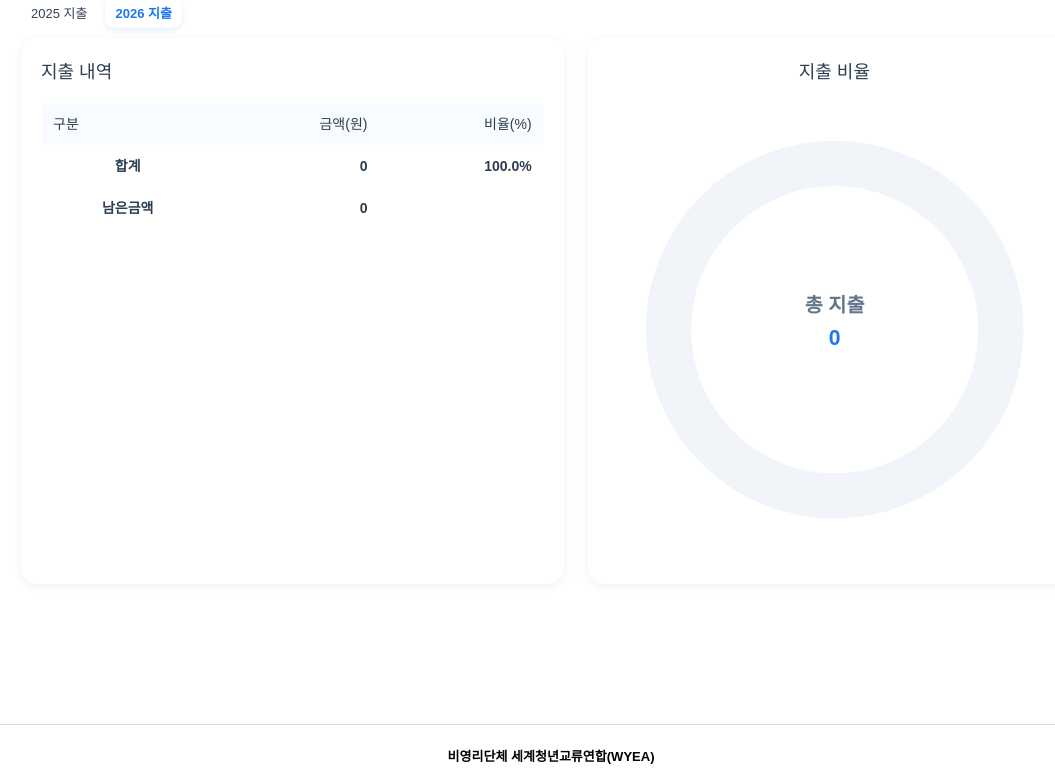
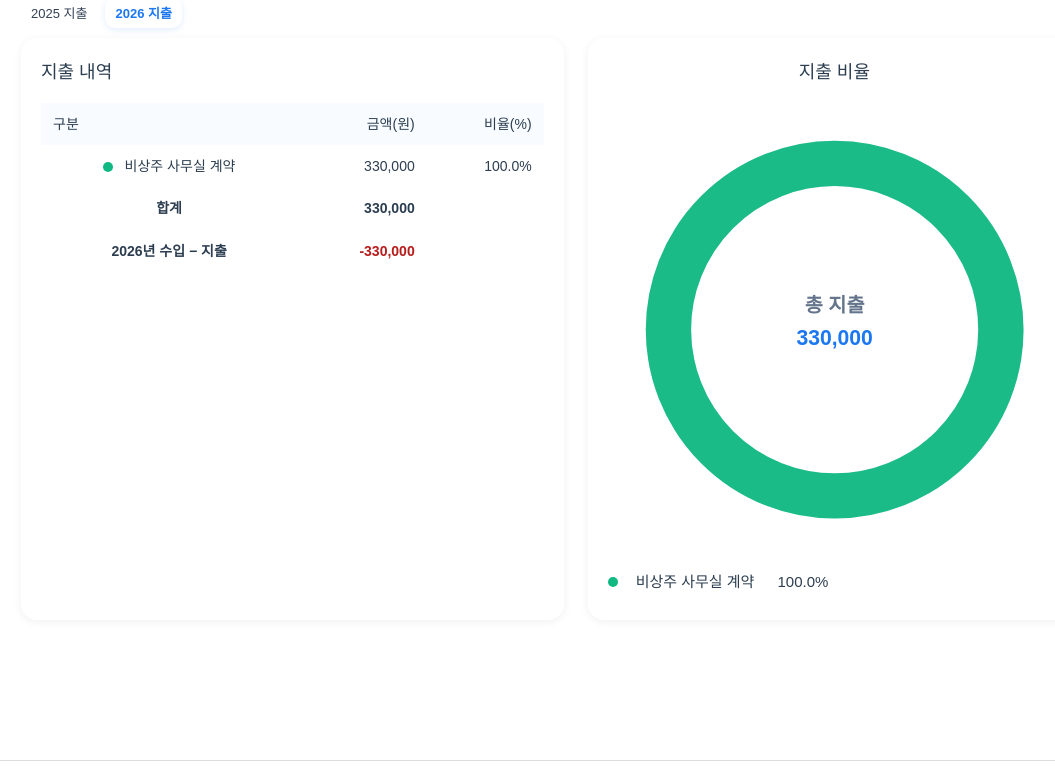
Before and after one commit to wyeaKR/WYEA-frontend, a Vue app: page /financialreport in a window 1280 px wide. Shown: the part 912-1682 px from the top of the page, without its empty margins (89-1144 px from the left). Built offline with nearby package versions, Linux system fonts and the light colour scheme; what quasar would draw is missing.

Commit message:
제정보고 관련 수정

```diff
--- /dev/null
+++ b/src/content/financialReports.ts
@@ -0,0 +1,51 @@
+// label(이름), amount(원)만 입력하면 색상이 자동 배정됩니다. color는 개별 지정할 때만 추가하세요.
+export type Item = { label: string; amount: number; color?: string }
+
+const palettes = {
+  income: ['#1C77F2', '#60A5FA', '#1E40AF', '#38BDF8', '#3B82F6', '#93C5FD', '#075985', '#818CF8'],
+  spending: ['#10B981', '#6EE7B7', '#065F46', '#34D399', '#15803D', '#A7F3D0', '#047857', '#4ADE80'],
+} as const
+
+// 순서대로 배정하며 팔레트를 모두 사용하면 처음부터 반복합니다. 원본 항목은 변경하지 않습니다.
+export const withItemColors = (items: Item[], kind: keyof typeof palettes): Item[] =>
+  items.map((item, index) => ({
+    ...item,
+    color: item.color ?? palettes[kind][index % palettes[kind].length] ?? palettes[kind][0],
+  }))
+
+export const incomeitems2025: Item[] = [
+  { label: '행사 참가비 수입', amount: 350_000 },
+]
+
+export const incomeitems2026: Item[] = []
+// #1C77F2 (진한 블루)
+// #2D99FF (중간 블루)
+// #5EB1FF (밝은 블루)
+// #7DC3FF (하늘색 톤)
+// #A6C7F9 (파스텔 블루)
+// #CFE4FF (아주 연한 블루)
+// #525B61 (짙은 차콜)
+// #6B7280 (미디엄 그레이)
+// #9AA9B2 (밝은 그레이)
+// #E2E8F0 (연한 실버톤)
+
+export const spendingitems2025: Item[] = [
+  { label: '봉사활동 장비', amount: 29_530 },
+  { label: '운영비', amount: 83_228 },
+  { label: '비상주 사무실 계약', amount: 396_000 },
+  { label: '행사참가비', amount: 716_197 },
+]
+
+export const spendingitems2026: Item[] = [
+  { label: '비상주 사무실 계약', amount: 330_000 },
+]
+// #065F46 (딥 그린·짙은 초록)
+// #047857 (청록빛 중간 초록)
+// #10B981 (밝은 에메랄드)
+// #34D399 (민트 톤 밝은 초록)
+// #6EE7B7 (파스텔 민트)
+// #A7F3D0 (아주 연한 민트)
+// #064E3B (딥 포레스트·짙은 차콜 초록)
+// #15803D (리치 그린·미디엄 톤)
+// #4ADE80 (라이트 그린)
+// #BBF7D0 (연한 실버톤 그린)
--- a/src/views/FinancialReport.vue
+++ b/src/views/FinancialReport.vue
@@ -1,8 +1,9 @@
 <script setup lang="ts">
 import { computed, ref } from 'vue'
+import { incomeitems2025, incomeitems2026, spendingitems2025, spendingitems2026, withItemColors, type Item } from '@/content/financialReports'
 
 
-type Item = { label: string; amount: number; color?: string }
+
 type ItemWithPct = Item & { pct: number }
 
 // 포맷터
@@ -21,51 +22,12 @@ const arcPath = (cx: number, cy: number, r: number, start: number, end: number)
   return `M ${s.x} ${s.y} A ${r} ${r} 0 ${large} 0 ${e.x} ${e.y}`
 }
 
-const incomeitems2025 = ref<Item[]>([
-  { label: '행사 참가비 수입', amount: 350_000, color: '#1C77F2' },
-])
-
-const incomeitems2026 = ref<Item[]>([
-
-])
-// #1C77F2 (진한 블루)
-// #2D99FF (중간 블루)
-// #5EB1FF (밝은 블루)
-// #7DC3FF (하늘색 톤)
-// #A6C7F9 (파스텔 블루)
-// #CFE4FF (아주 연한 블루)
-// #525B61 (짙은 차콜)
-// #6B7280 (미디엄 그레이)
-// #9AA9B2 (밝은 그레이)
-// #E2E8F0 (연한 실버톤)
-
-const spendingitems2025 = ref<Item[]>([
-  { label: '봉사활동 장비', amount: 29_530, color: '#6EE7B7' },
-  { label: '운영비', amount: 83_228, color: '#065F46' },
-  { label: '비상주 사무실 계약', amount: 396_000, color: '#15803D' },
-  { label: '행사참가비', amount: 716_197, color: '#34D399' },
-])
-
-const spendingitems2026 = ref<Item[]>([
-
-])
-// #065F46 (딥 그린·짙은 초록)
-// #047857 (청록빛 중간 초록)
-// #10B981 (밝은 에메랄드)
-// #34D399 (민트 톤 밝은 초록)
-// #6EE7B7 (파스텔 민트)
-// #A7F3D0 (아주 연한 민트)
-// #064E3B (딥 포레스트·짙은 차콜 초록)
-// #15803D (리치 그린·미디엄 톤)
-// #4ADE80 (라이트 그린)
-// #BBF7D0 (연한 실버톤 그린)
-
 /**********************************수입**************************************/
-const activeIncomeYear = ref<'2025' | '2026'>('2026')
+const activeYear = ref<'2025' | '2026'>('2026')
 
 /* 선택된 연도의 수입 아이템 */
 const incomeItems = computed<Item[]>(() =>
-  activeIncomeYear.value === '2025' ? incomeitems2025.value : incomeitems2026.value
+  withItemColors(activeYear.value === '2025' ? incomeitems2025 : incomeitems2026, 'income')
 )
 
 /* === (수입) 합계/비율/세그먼트 등은 incomeItems 기준으로 재계산 === */
@@ -95,14 +57,17 @@ const centerSub = computed(() => {
   return seg ? `${fmtPct(seg.item.pct)} · ${fmtKRW(seg.item.amount)}` : ''
 })
 /**********************************지출**************************************/
-const activeSpendingYear = ref<'2025' | '2026'>('2026')
+
 // 선택된 연도의 지출 아이템
 const spendingItems = computed<Item[]>(() =>
-  activeSpendingYear.value === '2025' ? spendingitems2025.value : spendingitems2026.value
+  withItemColors(activeYear.value === '2025' ? spendingitems2025 : spendingitems2026, 'spending')
 )
-// 남은금액은 "선택된 수입 합계 - 선택된 지출 합계"
+// 잔액은 지출 탭에서 선택한 연도의 수입과 지출만 비교합니다.
 const total2 = computed(() => spendingItems.value.reduce((sum, i) => sum + i.amount, 0))
-const remaining = computed(() => total.value - total2.value)
+const remaining = computed(() => {
+  const sameYearIncome = activeYear.value === '2025' ? incomeitems2025 : incomeitems2026
+  return sameYearIncome.reduce((sum, item) => sum + item.amount, 0) - total2.value
+})
 
 const withPct2 = computed<ItemWithPct[]>(() =>
   spendingItems.value.map(i => ({ ...i, pct: total2.value ? (i.amount / total2.value) * 100 : 0 }))
@@ -142,13 +107,13 @@ const centerSub2 = computed(() => {
       <!-- 👇 연도 전환 탭 -->
       <div class="year-tabs">
         <button
-          :class="{ active: activeIncomeYear === '2025' }"
-          @click="activeIncomeYear = '2025'">
+          :class="{ active: activeYear === '2025' }"
+          @click="activeYear = '2025'">
           2025 수입
         </button>
         <button
-          :class="{ active: activeIncomeYear === '2026' }"
-          @click="activeIncomeYear = '2026'">
+          :class="{ active: activeYear === '2026' }"
+          @click="activeYear = '2026'">
           2026 수입
         </button>
       </div>
@@ -158,7 +123,7 @@ const centerSub2 = computed(() => {
       <!-- 표 -->
       <div class="card">
         <h2>수입 내역</h2>
-        <table class="tbl" :aria-label="`${activeIncomeYear} 수입 내역`">
+        <table class="tbl" :aria-label="`${activeYear} 수입 내역`">
           <thead>
           <tr>
             <th scope="col">구분</th>
@@ -180,7 +145,7 @@ const centerSub2 = computed(() => {
           <tr>
             <th scope="row">합계</th>
             <td class="num">{{ fmtKRW(total) }}</td>
-            <td class="num">100.0%</td>
+            <td class="num"></td>
           </tr>
           </tfoot>
         </table>
@@ -245,13 +210,13 @@ const centerSub2 = computed(() => {
       <p class="sub2">재원 사용 보고</p>
       <div class="year-tabs">
         <button
-          :class="{ active: activeSpendingYear === '2025' }"
-          @click="activeSpendingYear = '2025'">
+          :class="{ active: activeYear === '2025' }"
+          @click="activeYear = '2025'">
           2025 지출
         </button>
         <button
-          :class="{ active: activeSpendingYear === '2026' }"
-          @click="activeSpendingYear = '2026'">
+          :class="{ active: activeYear === '2026' }"
+          @click="activeYear = '2026'">
           2026 지출
         </button>
       </div>
@@ -261,7 +226,7 @@ const centerSub2 = computed(() => {
       <!-- 표 -->
       <div class="card">
         <h2>지출 내역</h2>
-        <table class="tbl" :aria-label="`${activeSpendingYear} 지출 내역`">
+        <table class="tbl" :aria-label="`${activeYear} 지출 내역`">
           <thead>
           <tr>
             <th scope="col">구분</th>
@@ -283,10 +248,10 @@ const centerSub2 = computed(() => {
           <tr>
             <th scope="row">합계</th>
             <td class="num">{{ fmtKRW(total2) }}</td>
-            <td class="num">100.0%</td>
+            <td class="num"></td>
           </tr>
           <tr>
-            <th scope="row">남은금액</th>
+            <th scope="row">{{ activeYear }}년 수입 − 지출</th>
             <td class="num" :class="{ neg: remaining < 0 }">
               {{ fmtKRW(remaining) }}
             </td>
```
Also changed, not shown: 1 other file (tests, documents, lock files or other folders).
